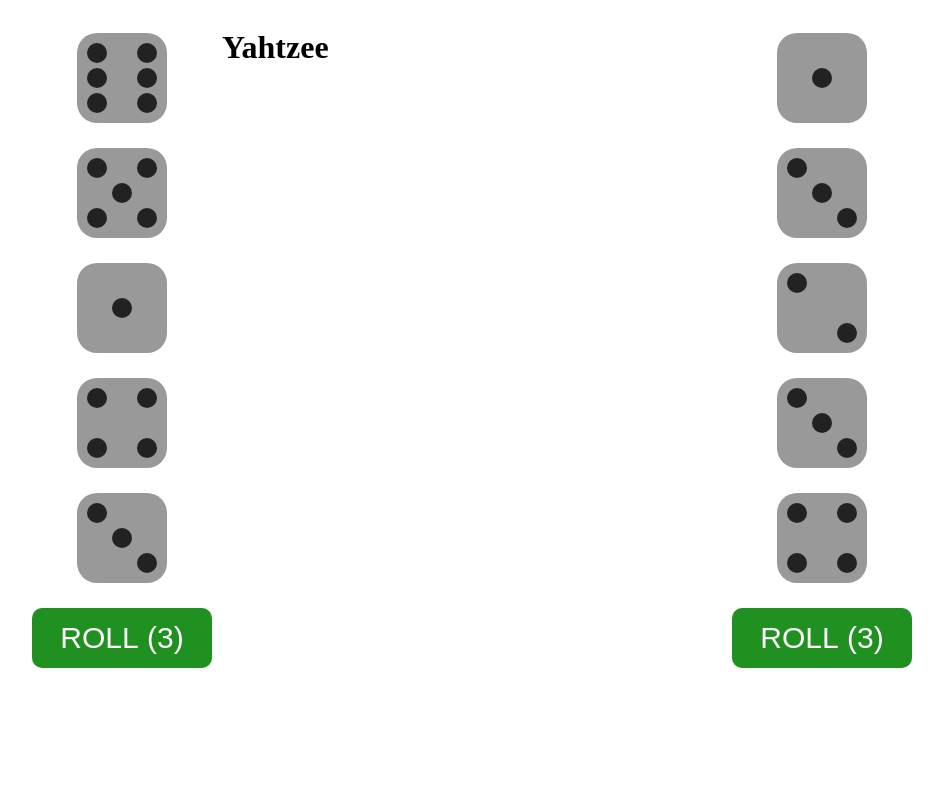
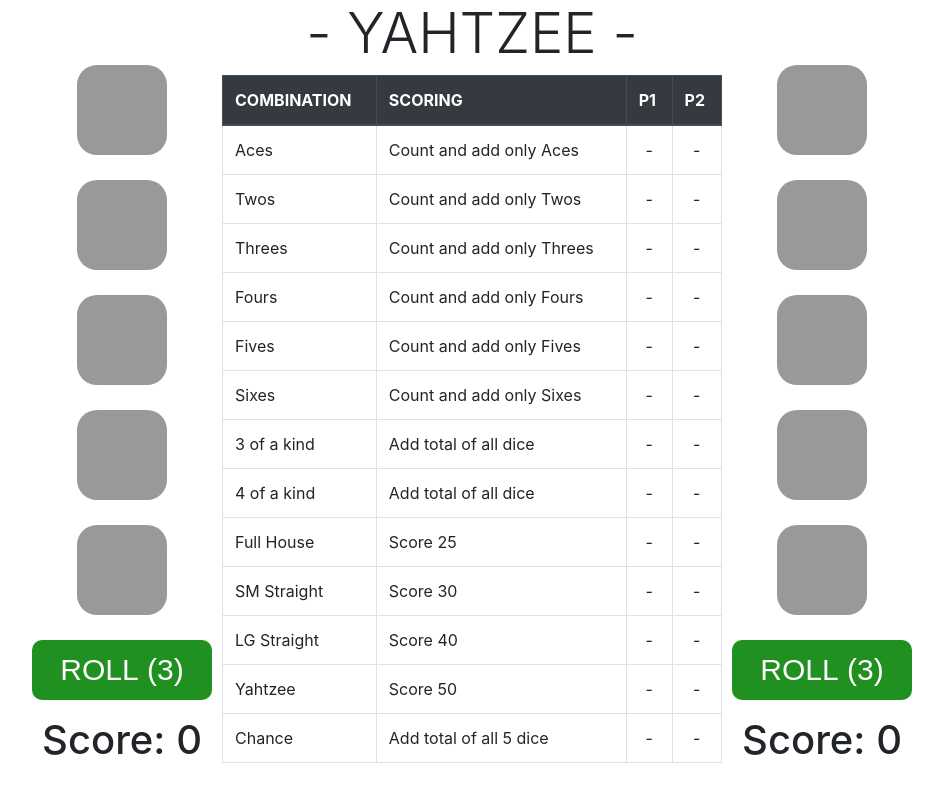
Before and after one commit to spuulis/compSci, a Flask app: page / in a window 1280 px wide. Shown: the whole page, without its empty margins (168-1111 px from the left). Run offline with Flask 2, Linux system fonts and the light colour scheme; some libraries are stand-ins or nearby versions.

Commit message:
Added scoring mechanism and table

```diff
--- a/Dice/app/routes.py
+++ b/Dice/app/routes.py
@@ -4,3 +4,11 @@ from app import app
 @app.route("/")
 def index():
     return render_template('index.html')
+
+@app.route("/submit-status")
+def submit_status():
+    return "Thanks"
+
+@app.route("/get-status")
+def get_status():
+    return "Some_status"
--- /dev/null
+++ b/Dice/app/static/css/styles.css
@@ -0,0 +1,4 @@
+table, th, td {
+    border: 1px solid black;
+    border-collapse: collapse;
+}
--- a/Dice/app/static/js/die.js
+++ b/Dice/app/static/js/die.js
@@ -3,7 +3,7 @@ class Die {
         this.ctx = ctx;
         this.nr = nr;
 
-        this.state = Math.floor(Math.random() * 6 + 1);
+        this.state = -1
         this.locked = false;
 
         this.centerY = 70 + this.nr * 115;
@@ -75,9 +75,14 @@ class Die {
     }
 
     lock() {
-        if(this.timer == 0) {
-            this.locked = !this.locked;
+        if(this.timer == 0 && this.state != -1) {
+            this.locked = !this.locked
         }
+    }
+
+    reset() {
+        this.state = -1
+        this.locked = false;
     }
 
     getState() {
@@ -102,6 +107,9 @@ class Die {
 
         let eyes = new Array(9);
         switch(this.gState) {
+            case -1:
+                eyes = [0, 0, 0, 0, 0, 0, 0, 0, 0];
+                break;
             case 1:
                 eyes = [0, 0, 0, 0, 1, 0, 0, 0, 0];
                 break;
--- a/Dice/app/static/js/game.js
+++ b/Dice/app/static/js/game.js
@@ -1,3 +1,35 @@
 class Game {
+    constructor() {
 
+    }
+
+    init() {
+        lPlayer = new Player(lCtx, 0)
+        rPlayer = new Player(rCtx, 1)
+
+        const lCanvas = document.getElementById("leftDice")
+        lCanvas.addEventListener('mousedown', function(e) {
+            lPlayer.mouseClick(lCanvas, e)
+        })
+        const rCanvas = document.getElementById("rightDice")
+        rCanvas.addEventListener('mousedown', function(e) {
+            rPlayer.mouseClick(rCanvas, e)
+        })
+
+        var table = document.getElementById("score")
+        if (table != null) {
+            for (var i = 1; i < table.rows.length; i++) {
+                table.rows[i].cells[2].onclick = function (e) {
+                    if(!lPlayer.hasScored(e.target.parentNode.rowIndex)) {
+                        this.innerText = `${lPlayer.score(e.target.parentNode.rowIndex)}`
+                    }
+                };
+                table.rows[i].cells[3].onclick = function (e) {
+                    if(!rPlayer.hasScored(e.target.parentNode.rowIndex)) {
+                        this.innerText = `${rPlayer.score(e.target.parentNode.rowIndex)}`
+                    }
+                };
+            }
+        }
+    }
 }
--- a/Dice/app/static/js/main.js
+++ b/Dice/app/static/js/main.js
@@ -1,20 +1,11 @@
-var lCtx, rCtx, lPlayer, rPlayer
+var lCtx, rCtx, lPlayer, rPlayer, game
 
 function init() {
     lCtx = document.getElementById("leftDice").getContext("2d")
     rCtx = document.getElementById("rightDice").getContext("2d")
 
-    lPlayer = new Player(lCtx, 0)
-    rPlayer = new Player(rCtx, 1)
-
-    const lCanvas = document.getElementById("leftDice")
-    lCanvas.addEventListener('mousedown', function(e) {
-        lPlayer.mouseClick(lCanvas, e)
-    })
-    const rCanvas = document.getElementById("rightDice")
-    rCanvas.addEventListener('mousedown', function(e) {
-        rPlayer.mouseClick(rCanvas, e)
-    })
+    game = new Game()
+    game.init()
 
     window.requestAnimationFrame(loop)
 }
@@ -22,6 +13,9 @@ function init() {
 function update(progress) {
     lPlayer.update(progress)
     rPlayer.update(progress)
+
+    document.getElementById("p1s").innerText = `Score: ${lPlayer.getScore()}`
+    document.getElementById("p2s").innerText = `Score: ${rPlayer.getScore()}`
 }
 
 function draw() {
--- a/Dice/app/static/js/player.js
+++ b/Dice/app/static/js/player.js
@@ -11,7 +11,18 @@ class Player {
         this.button = new Button(this.ctx)
 
         this.rollCount = 0
+        this.rollLimit = 3
+
+        this.scored = [false, false, false, false, false, false, false, false, false, false, false, false, false]
+
+        this.totalScore = 0
+    }
+
+    reset() {
+        this.rollCount = 0
         this.rollLimit = 3;
+
+        this.scored = [false, false, false, false, false, false, false, false, false, false, false, false, false]
     }
 
     draw() {
@@ -71,38 +82,57 @@ class Player {
         return sub.every((i => v => i = master.indexOf(v, i) + 1)(0));
     }
 
+    hasScored(category) {
+        return this.scored[category - 1]
+    }
+
     score(category) {
+        if(this.rollCount == 0) {
+            return 0
+        }
+
         let states = this.read()
         let score = 0
+
+        console.log(states)
         switch(category) {
+            case 1:
             case "aces":
                 states.forEach((element) => {if(element == 1) {score += 1}})
                 break;
+            case 2:
             case "twos":
                 states.forEach((element) => {if(element == 2) {score += 2}})
                 break;
+            case 3:
             case "threes":
                 states.forEach((element) => {if(element == 3) {score += 3}})
                 break;
+            case 4:
             case "fours":
                 states.forEach((element) => {if(element == 4) {score += 4}})
                 break;
+            case 5:
             case "fives":
                 states.forEach((element) => {if(element == 5) {score += 5}})
                 break;
+            case 6:
             case "sixes":
                 states.forEach((element) => {if(element == 6) {score += 6}})
                 break;
+            case 7:
             case "threeOfAKind":
                 var count = 0;
                 for(let i = 0; i < 5; i++){if(states[i] == states[2]) {count++;}}
                 if(count >= 3) {states.forEach((element) => {score += element})}
                 break;
+            case 8:
             case "fourOfAKind":
                 var count = 0;
                 for(let i = 0; i < 5; i++){if(states[i] == states[2]) {count++;}}
                 if(count >= 4) {states.forEach((element) => {score += element})}
                 break;
+            case 9:
             case "fullHouse":
                 var count = 0;
                 for(let i = 0; i < 5; i++){if(states[i] == states[2]) {count++;}}
@@ -112,22 +142,38 @@ class Player {
                     }
                 }
                 break;
+            case 10:
             case "smallStraight":
-                if(this.hasSubArray(states, [1, 2, 3, 4] || this.hasSubArray(states, [2, 3, 4, 5] || this.hasSubArray(states, [3, 4, 5, 6])))) {score += 30}
+                if(this.hasSubArray(states, [1, 2, 3, 4]) || this.hasSubArray(states, [2, 3, 4, 5]) || this.hasSubArray(states, [3, 4, 5, 6])) {score += 30}
                 break;
+            case 11:
             case "largeStraight":
-                if(this.hasSubArray(states, [1, 2, 3, 4, 5] || this.hasSubArray(states, [2, 3, 4, 5, 6]))) {score += 40}
+                if(this.hasSubArray(states, [1, 2, 3, 4, 5]) || this.hasSubArray(states, [2, 3, 4, 5, 6])) {score += 40}
                 break;
+            case 12:
             case "yahtzee":
                 var count = 0;
                 for(let i = 0; i < 5; i++){if(states[i] == states[2]) {count++;}}
                 if(count >= 5) {score += 50}
                 break;
+            case 13:
             case "chance":
                 states.forEach((element) => {score += element})
                 break;
         }
+
+        this.scored[category - 1] = true
+        this.rollCount = 0
+        for(let i = 0; i < 5; i++) {
+            this.dice[i].reset();
+        }
+
+        this.totalScore += score
         return score;
+    }
+
+    getScore() {
+        return this.totalScore
     }
 
     mouseClick(canvas, event) {
--- a/Dice/app/templates/index.html
+++ b/Dice/app/templates/index.html
@@ -1,26 +1,126 @@
 <!DOCTYPE html>
 <html lang="en">
 <head>
-    <meta charset="UTF-8">
-    <meta name="viewport" content="width=device-width, initial-scale=1.0">
-    <title>Document</title>
+
+    <meta charset="utf-8">
+    <meta name="viewport" content="width=device-width, initial-scale=1, shrink-to-fit=no">
+    <title>Yahtzee</title>
+    <link rel="stylesheet" href="https://stackpath.bootstrapcdn.com/bootstrap/4.3.1/css/bootstrap.min.css" integrity="sha384-ggOyR0iXCbMQv3Xipma34MD+dH/1fQ784/j6cY/iJTQUOhcWr7x9JvoRxT2MZw1T" crossorigin="anonymous">
+
+
+    <link rel="stylesheet" href="{{ url_for('static', filename='css/styles.css') }}">
 
     <script src="{{ url_for('static', filename='js/die.js') }}"></script>
+    <script src="{{ url_for('static', filename='js/game.js') }}"></script>
     <script src="{{ url_for('static', filename='js/button.js') }}"></script>
     <script src="{{ url_for('static', filename='js/player.js') }}"></script>
     <script src="{{ url_for('static', filename='js/roundedRectangle.js') }}"></script>
     <script src="{{ url_for('static', filename='js/main.js') }}"></script>
+
 </head>
 <body onload="init()">
-    <div style="width: 900px;margin: 0 auto;">
-        <div style="float: left; width: 200px;">
-            <canvas id="leftDice" width="200px" height="700px"></canvas>
+    <div style="width: 900px; margin: 0 auto;">
+        <div style="float: left; width: 200px; padding-top: 40px;">
+            <canvas id="leftDice" width="200px" height="670px"></canvas>
+            <h1 id="p1s" class="text-center"></h1>
+
         </div>
         <div style="float: left; width: 500px; height: 600px;">
-            <h1>Yahtzee</h1>
+            <h1 class="display-4 text-center">- YAHTZEE -</h1>
+            <table id="score" class="table table-hover table-bordered">
+            <thead class="thead-dark">
+            <tr>
+                <th scope="col">COMBINATION</th>
+                <th scope="col">SCORING</th>
+                <th scope="col">P1</th>
+                <th scope="col">P2</th>
+            </tr>
+            </thead>
+            <tr>
+                <td scope="row">Aces</td>
+                <td>Count and add only Aces</td>
+                <td class="text-center" >-</td>
+                <td class="text-center" >-</td>
+            </tr>
+            <tr>
+                <td scope="row">Twos</td>
+                <td>Count and add only Twos</td>
+                <td class="text-center" >-</td>
+                <td class="text-center" >-</td>
+            </tr>
+            <tr>
+                <td scope="row">Threes</td>
+                <td>Count and add only Threes</td>
+                <td class="text-center" >-</td>
+                <td class="text-center" >-</td>
+            </tr>
+            <tr>
+                <td scope="row">Fours</td>
+                <td>Count and add only Fours</td>
+                <td class="text-center" >-</td>
+                <td class="text-center" >-</td>
+            </tr>
+            <tr>
+                <td scope="row">Fives</td>
+                <td>Count and add only Fives</td>
+                <td class="text-center" >-</td>
+                <td class="text-center" >-</td>
+            </tr>
+            <tr>
+                <td scope="row">Sixes</td>
+                <td>Count and add only Sixes</td>
+                <td class="text-center" >-</td>
+                <td class="text-center" >-</td>
+            </tr>
+            <tr>
+                <td scope="row">3 of a kind</td>
+                <td>Add total of all dice</td>
+                <td class="text-center" >-</td>
+                <td class="text-center" >-</td>
+            </tr>
+            <tr>
+                <td scope="row">4 of a kind</td>
+                <td>Add total of all dice</td>
+                <td class="text-center" >-</td>
+                <td class="text-center" >-</td>
+            </tr>
+            <tr>
+                <td scope="row">Full House</td>
+                <td>Score 25</td>
+                <td class="text-center" >-</td>
+                <td class="text-center" >-</td>
+            </tr>
+            <tr>
+                <td scope="row">SM Straight</td>
+                <td>Score 30</td>
+                <td class="text-center" >-</td>
+                <td class="text-center" >-</td>
+            </tr>
+            <tr>
+                <td scope="row">LG Straight</td>
+                <td>Score 40</td>
+                <td class="text-center" >-</td>
+                <td class="text-center" >-</td>
+            </tr>
+            <tr>
+                <td scope="row">Yahtzee</td>
+                <td>Score 50</td>
+                <td class="text-center" >-</td>
+                <td class="text-center" >-</td>
+            </tr>
+            <tr>
+                <td scope="row">Chance</td>
+                <td>Add total of all 5 dice</td>
+                <td class="text-center" >-</td>
+                <td class="text-center" >-</td>
+            </tr>
+            </table>
+
+
         </div>
-        <div style="float: left; width: 200px;">
-            <canvas id="rightDice" width="200px" height="700px"></canvas>
+        <div style="float: left; width: 200px; padding-top: 40px;">
+            <canvas id="rightDice" width="200px" height="670px"></canvas>
+            <h1 id="p2s" class="text-center"></h1>
         </div>
         <br style="clear: left;" />
     </div>
```
Also changed, not shown: Dice/app/static/js/update.js (added).
